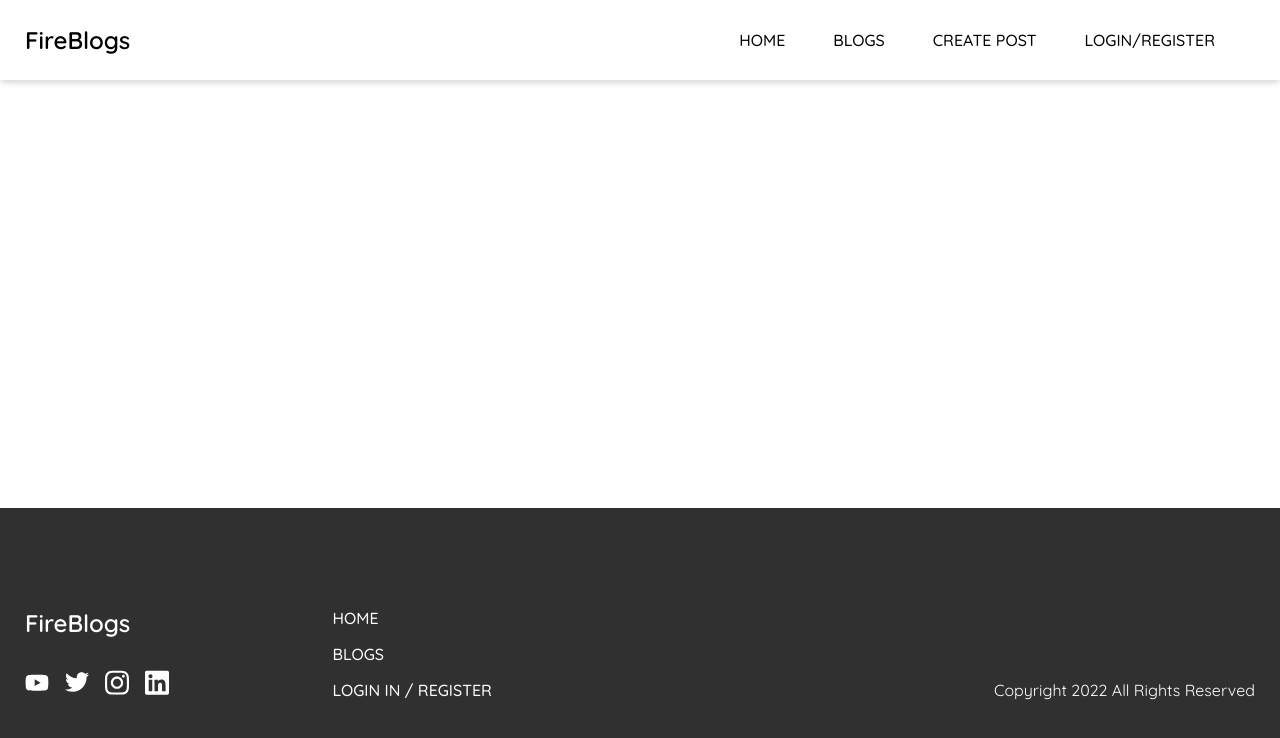
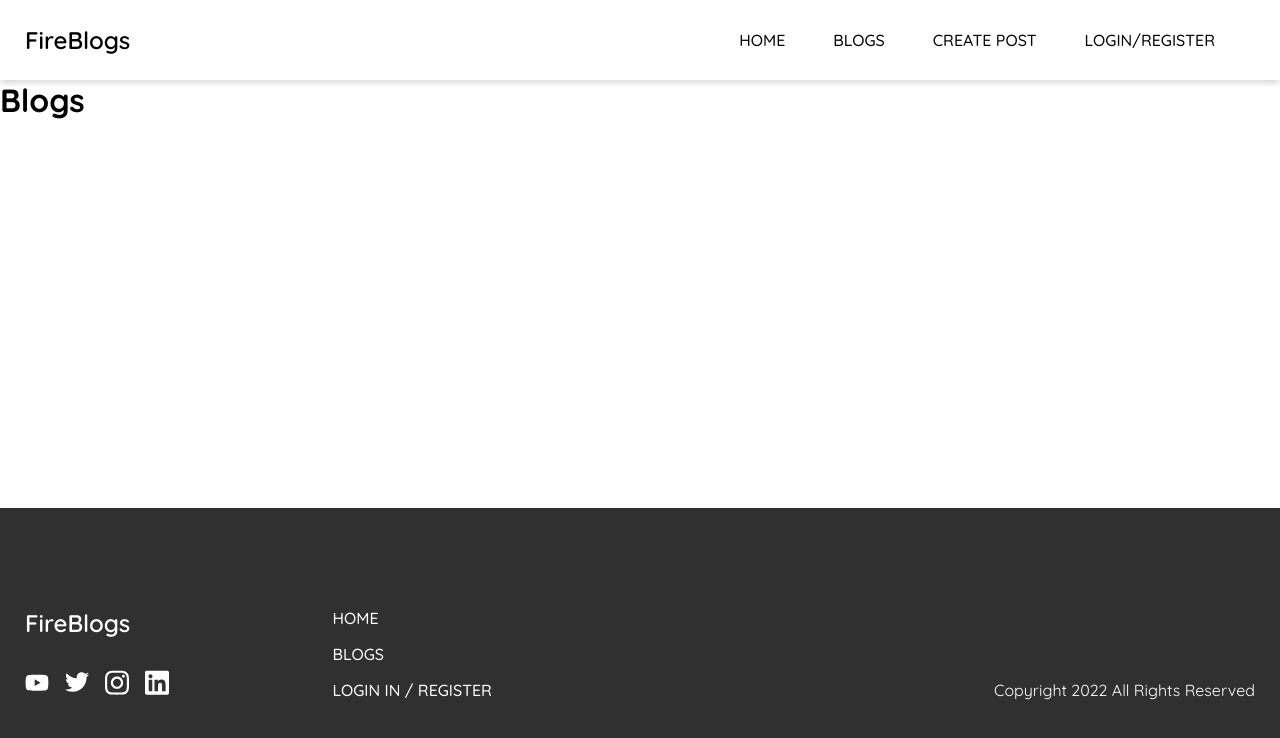
Before and after one commit to owentr1369/blog-project-vuejs-firebase, a Vue app: page /blogs in a window 1280 px wide. Shown: the top 738 px of the page. Built offline with nearby package versions, Linux system fonts and the light colour scheme; what vue2-editor would draw is missing.

Commit message:
add router to blogs view

```diff
--- a/src/router/index.js
+++ b/src/router/index.js
@@ -1,6 +1,7 @@
 import Vue from "vue";
 import VueRouter from "vue-router";
 import Home from "../views/Home.vue";
+import Blogs from "../views/Blogs.vue";
 
 Vue.use(VueRouter);
 
@@ -9,6 +10,11 @@ const routes = [
     path: "/",
     name: "Home",
     component: Home,
+  },
+  {
+    path: "/blogs",
+    name: "Blogs",
+    component: Blogs,
   },
 ];
 
--- /dev/null
+++ b/src/views/Blogs.vue
@@ -0,0 +1,12 @@
+<template>
+  <h1>Blogs</h1>
+</template>
+
+<script>
+export default {
+  name: "blogs",
+};
+</script>
+
+<style lang="scss" scoped>
+</style>
```
